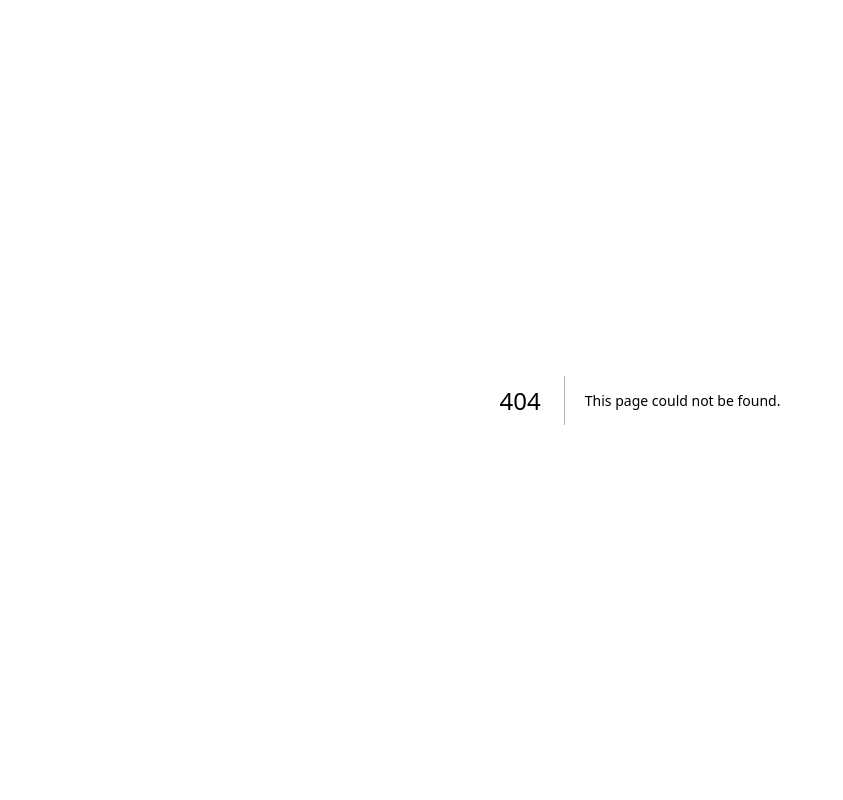
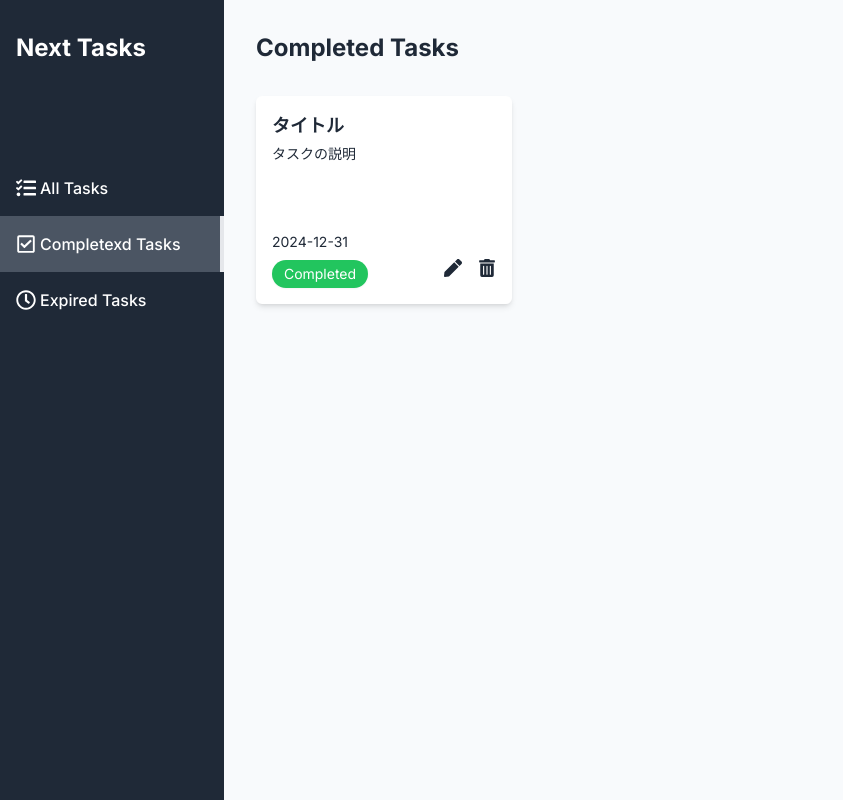
Before and after one commit to Taishi1020/next-task, a Next.js app: page /completed in a window 1280 px wide. Before the commit this address had no page. Shown: the whole page, without its empty margins (0-843 px from the left). Built offline with nearby package versions, Linux system fonts and the light colour scheme.

Commit message:
[add] 完了未完了ページの作成

```diff
--- /dev/null
+++ b/src/app/(main)/completed/page.tsx
@@ -0,0 +1,16 @@
+import TaskCard from "@/components/TaskCard/TaskCard";
+
+const CompletedTaskpage = () => {
+  return (
+    <div className="text-gray-800 p-8 h-full overflow-y-auto pb-24">
+      <header className="flex justify-between items-center">
+        <h1 className="text-2xl font-bold flex items-center">Completed Tasks</h1>
+      </header>
+      <div className="mt-8 flex flex-wrap gap-4">
+        <TaskCard/>
+      </div>
+    </div>
+  );
+}
+
+export default CompletedTaskpage
--- /dev/null
+++ b/src/app/(main)/expired/page.tsx
@@ -0,0 +1,16 @@
+import TaskCard from "@/components/TaskCard/TaskCard";
+
+const ExpiredTaskPage = () => {
+  return (
+    <div className="text-gray-800 p-8 h-full overflow-y-auto pb-24">
+      <header className="flex justify-between items-center">
+        <h1 className="text-2xl font-bold flex items-center">Expired Tasks</h1>
+      </header>
+      <div className="mt-8 flex flex-wrap gap-4">
+        <TaskCard/>
+      </div>
+    </div>
+  );
+}
+
+export default ExpiredTaskPage
--- a/src/components/NavList/NavList.tsx
+++ b/src/components/NavList/NavList.tsx
@@ -12,7 +12,7 @@
   const naveList: NaveItemType[] = [
     {id: 1, label: 'All Tasks', link: '/', icon: <FaTasks className="size-5"/>},
     {id: 2, label: 'Completexd Tasks', link: '/completed', icon: <FaRegCheckSquare className="size-5"/>},
-    {id: 3, label: 'Expired Tasks', link: '/Expired', icon: <FaRegClock className="size-5"/>}
+    {id: 3, label: 'Expired Tasks', link: '/expired', icon: <FaRegClock className="size-5"/>}
   ]
   return (
     <div className="mt-24">
```
